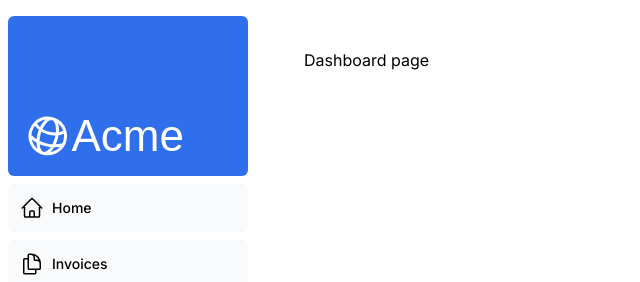
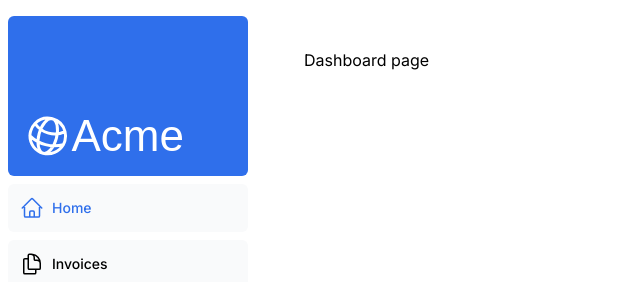
Before and after one commit to jsanxez/nextjs-demo, a Next.js app: page /dashboard in a window 1280 px wide. Shown: the top 282 px of the page, without its empty margins (0-640 px from the left). Built offline with nearby package versions, Linux system fonts and the light colour scheme; a web font is replaced by a local one.

Commit message:
feat(navs): use Link instead of anchor tag and add active link style

```diff
--- a/app/ui/dashboard/nav-links.tsx
+++ b/app/ui/dashboard/nav-links.tsx
@@ -1,8 +1,13 @@
+'use client'
+
 import {
   UserGroupIcon,
   HomeIcon,
   DocumentDuplicateIcon,
 } from '@heroicons/react/24/outline';
+import Link from 'next/link'
+import { usePathname } from 'next/navigation'
+import clsx from 'clsx'
 
 // Map of links to display in the side navigation.
 // Depending on the size of the application, this would be stored in a database.
@@ -17,19 +22,23 @@
 ];
 
 export default function NavLinks() {
+  const pathname = usePathname()
+
   return (
     <>
       {links.map((link) => {
         const LinkIcon = link.icon;
         return (
-          <a
+          <Link
             key={link.name}
             href={link.href}
-            className="flex h-[48px] grow items-center justify-center gap-2 rounded-md bg-gray-50 p-3 text-sm font-medium hover:bg-sky-100 hover:text-blue-600 md:flex-none md:justify-start md:p-2 md:px-3"
+            className={clsx('flex h-[48px] grow items-center justify-center gap-2 rounded-md bg-gray-50 p-3 text-sm font-medium hover:bg-sky-100 hover:text-blue-600 md:flex-none md:justify-start md:p-2 md:px-3',
+              {'text-blue-600 bg-blue-100': pathname == link.href}
+            )}
           >
             <LinkIcon className="w-6" />
             <p className="hidden md:block">{link.name}</p>
-          </a>
+          </Link>
         );
       })}
     </>
```
